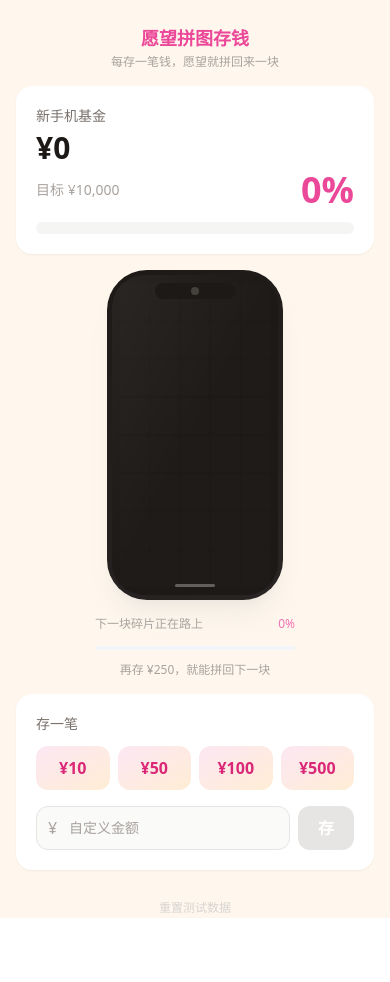
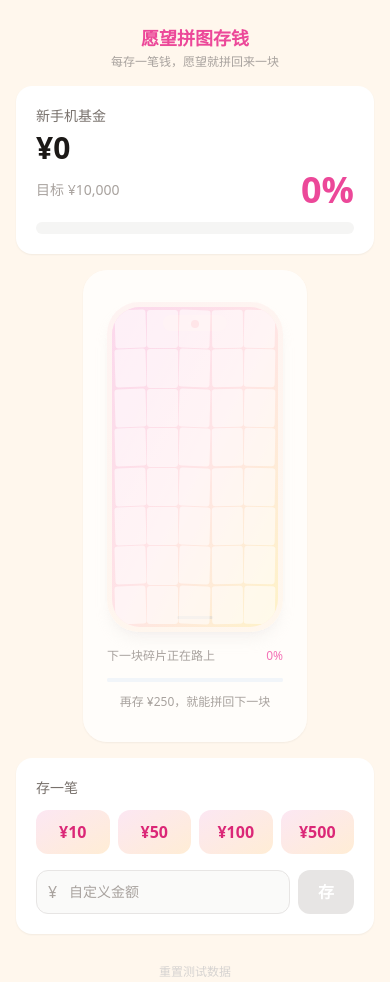
Before and after one commit to xiyan13411-ai/check-think, a Next.js app: page / in a window 390 px wide. Before the commit the page ends 918 px from the top, so only its background shows below. Built offline with nearby package versions, Linux system fonts and the light colour scheme.

Commit message:
feat: WishPhoneReveal V2 — fog reveal visual upgrade

```diff
--- a/app/globals.css
+++ b/app/globals.css
@@ -104,3 +104,34 @@ body {
 .bg-white\/8 {
   background-color: rgba(255, 255, 255, 0.08);
 }
+/* WishPhoneReveal - fog overlay reveal animation */
+@keyframes reveal-fog-away {
+  0% { opacity: 0.75; filter: blur(0px); transform: scale(1); }
+  50% { opacity: 0.2; filter: blur(4px); transform: scale(1.06); }
+  100% { opacity: 0; filter: blur(8px); transform: scale(0.94); }
+}
+.reveal-fog-away {
+  animation: reveal-fog-away 0.55s cubic-bezier(0.34, 1.56, 0.64, 1) forwards;
+}
+
+@keyframes tiny-coin-fly {
+  0% { opacity: 0; transform: translateY(20px) scale(0.4); }
+  30% { opacity: 1; }
+  100% { opacity: 0; transform: translateY(-100px) scale(0.8); }
+}
+.tiny-coin-fly {
+  animation: tiny-coin-fly 1s cubic-bezier(0.4, 0, 0.2, 1) forwards;
+}
+
+@keyframes phone-soft-glow {
+  0%, 100% { box-shadow: 0 18px 35px rgba(244, 114, 182, 0.16); }
+  50% { box-shadow: 0 24px 55px rgba(244, 114, 182, 0.38); }
+}
+.phone-soft-glow {
+  animation: phone-soft-glow 2.5s ease-in-out infinite;
+}
+
+@keyframes float-star {
+  0%, 100% { transform: translateY(0) scale(1); opacity: 0.6; }
+  50% { transform: translateY(-8px) scale(1.15); opacity: 1; }
+}
--- a/app/page.tsx
+++ b/app/page.tsx
@@ -4,7 +4,7 @@ import { useState, useEffect, useCallback, useRef } from "react";
 import { motion, AnimatePresence } from "framer-motion";
 
 import GoalCard from "@/components/GoalCard";
-import WishObjectView from "@/components/WishObjectView";
+import WishPhoneReveal from "@/components/WishPhoneReveal";
 import SavePanel from "@/components/SavePanel";
 import HistoryReceipt from "@/components/HistoryReceipt";
 import AchievementModal from "@/components/AchievementModal";
@@ -204,7 +204,7 @@ export default function Home() {
         />
 
         {/* Wish Object View */}
-        <WishObjectView
+        <WishPhoneReveal
           totalPieces={state.goal.totalPieces}
           unlockedPieces={unlockedPieces}
           currentAmount={state.goal.currentAmount}
--- /dev/null
+++ b/components/WishPhoneReveal.tsx
@@ -0,0 +1,187 @@
+"use client";
+
+import { useMemo } from "react";
+import { formatCurrency } from "@/lib/progress";
+
+type WishPhoneRevealProps = {
+  totalPieces: number;
+  unlockedPieces: number;
+  currentAmount: number;
+  targetAmount: number;
+  newlyUnlockedPieceIndexes?: number[];
+  warmUpNextPiece?: boolean;
+};
+
+const COLS = 5;
+
+export default function WishPhoneReveal({
+  totalPieces = 40,
+  unlockedPieces,
+  currentAmount,
+  targetAmount,
+  newlyUnlockedPieceIndexes = [],
+  warmUpNextPiece = false,
+}: WishPhoneRevealProps) {
+  const pieces = useMemo(
+    () => Array.from({ length: totalPieces }, (_, i) => i),
+    [totalPieces],
+  );
+
+  const pieceValue = targetAmount / totalPieces;
+  const currentPieceRemainder = currentAmount % pieceValue;
+  const nextPieceProgress = Math.min(currentPieceRemainder / pieceValue, 1);
+  const amountToNextPiece = Math.ceil(pieceValue - currentPieceRemainder);
+  const isComplete = unlockedPieces >= totalPieces;
+
+  return (
+    <div className="flex flex-col items-center gap-4">
+      {/* Outer stage card */}
+      <div className="relative rounded-3xl bg-white/70 px-6 py-8 shadow-sm backdrop-blur-sm">
+        {/* Subtle background glow */}
+        {isComplete && (
+          <div className="pointer-events-none absolute inset-0 rounded-3xl bg-gradient-to-b from-pink-100/60 via-amber-50/40 to-transparent" />
+        )}
+
+        {/* Phone */}
+        <div
+          className={`relative mx-auto ${
+            isComplete ? "w-44 md:w-48" : "w-44"
+          }`}
+        >
+          {/* Phone body */}
+          <div
+            className={`relative rounded-[2rem] p-[5px] shadow-lg transition-shadow duration-500 ${
+              warmUpNextPiece
+                ? "shadow-pink-300/30"
+                : isComplete
+                  ? "shadow-pink-200/40"
+                  : "shadow-stone-300/20"
+            }`}
+            style={{
+              background: isComplete
+                ? "linear-gradient(145deg, #fef3f2, #fff1ef)"
+                : "linear-gradient(145deg, #fef3f2, #fff7ed)",
+            }}
+          >
+            {/* Screen area */}
+            <div className="relative h-80 w-full overflow-hidden rounded-[1.75rem] bg-rose-50">
+              {/* Wallpaper gradient (always visible underneath) */}
+              <div
+                className={`absolute inset-0 bg-gradient-to-br transition-opacity duration-700 ${
+                  isComplete ? "from-pink-300 via-rose-200 to-amber-200" : "from-pink-200 via-rose-100 to-amber-100"
+                }`}
+              />
+
+              {/* Fog overlay grid */}
+              {!isComplete && (
+                <div className="relative z-10 grid h-full w-full grid-cols-5 grid-rows-8 gap-[1px] p-[3px]">
+                  {pieces.map((i) => {
+                    const unlocked = i < unlockedPieces;
+                    const justUnlocked = newlyUnlockedPieceIndexes.includes(i);
+                    const row = Math.floor(i / COLS);
+                    const col = i % COLS;
+                    const staleRotate = ((i * 7 + col * 3) % 7 - 3) * 0.6;
+
+                    return (
+                      <div
+                        key={i}
+                        className={`rounded-[3px] transition-all duration-500 ${
+                          justUnlocked
+                            ? "reveal-fog-away"
+                            : unlocked
+                              ? "opacity-0"
+                              : "bg-white/60"
+                        }`}
+                        style={{
+                          transform: `rotate(${staleRotate}deg)`,
+                          animationDelay: justUnlocked
+                            ? `${col * 0.04 + row * 0.025}s`
+                            : undefined,
+                        }}
+                      />
+                    );
+                  })}
+                </div>
+              )}
+
+              {/* Glass reflection */}
+              <div className="pointer-events-none absolute inset-0 rounded-[1.75rem] bg-gradient-to-br from-white/20 via-transparent to-transparent" />
+
+              {/* Top notch */}
+              <div className="absolute left-1/2 top-2 h-4 w-16 -translate-x-1/2 rounded-full bg-rose-100/80 backdrop-blur-sm">
+                <div className="mx-auto mt-[5px] h-2 w-2 rounded-full bg-rose-300/60" />
+              </div>
+
+              {/* Bottom home bar */}
+              <div className="absolute bottom-2 left-1/2 h-[3px] w-9 -translate-x-1/2 rounded-full bg-stone-300/50" />
+
+              {/* Tiny coin fly-up (warm-up) */}
+              {warmUpNextPiece && (
+                <div className="pointer-events-none absolute bottom-4 left-1/2 z-20 h-2.5 w-2.5 -translate-x-1/2 rounded-full bg-amber-300 shadow-[0_0_6px_rgba(251,191,36,0.5)] tiny-coin-fly" />
+              )}
+            </div>
+          </div>
+
+          {/* 100% celebration effects */}
+          {isComplete && (
+            <>
+              <div className="pointer-events-none absolute -inset-4 z-0 rounded-[2.5rem] phone-soft-glow" />
+              <span className="absolute -left-3 -top-2 text-lg" style={{ animation: "float-star 2s ease-in-out infinite" }}>
+                ✨
+              </span>
+              <span className="absolute -bottom-1 -right-3 text-base" style={{ animation: "float-star 2s ease-in-out 0.6s infinite" }}>
+                ✨
+              </span>
+              <span className="absolute -right-3 top-8 text-sm" style={{ animation: "float-star 2.5s ease-in-out 1.2s infinite" }}>
+                🌟
+              </span>
+            </>
+          )}
+        </div>
+
+        {/* Next piece progress (only when not complete) */}
+        {!isComplete && (
+          <div className="mt-4 w-full max-w-[200px] space-y-1.5 text-center">
+            <div className="flex items-center justify-between">
+              <span className="text-xs text-stone-400">
+                下一块碎片正在路上
+              </span>
+              <span className="text-xs font-medium text-pink-400">
+                {Math.floor(nextPieceProgress * 100)}%
+              </span>
+            </div>
+            <progress
+              className="next-piece-progress w-full"
+              max="1"
+              value={nextPieceProgress}
+            />
+            <p className="text-xs text-stone-400">
+              再存 {formatCurrency(amountToNextPiece)}，就能拼回下一块
+            </p>
+          </div>
+        )}
+
+        {/* 100% celebration message */}
+        {isComplete && (
+          <div className="mt-5 text-center">
+            <p className="text-sm font-semibold text-pink-500">
+              🎉 愿望全部拼回来了！
+            </p>
+            <p className="mt-1 text-xs text-stone-400">
+              你的新手机基金已经攒够啦
+            </p>
+          </div>
+        )}
+
+        {/* Warm-up coin source indicator */}
+        {warmUpNextPiece && !isComplete && (
+          <div className="mt-2 text-center">
+            <p className="animate-pulse text-xs text-amber-400/70">
+              💫 存进去了
+            </p>
+          </div>
+        )}
+      </div>
+    </div>
+  );
+}
```
Also changed, not shown: 2 other files (tests, documents, lock files or other folders).
